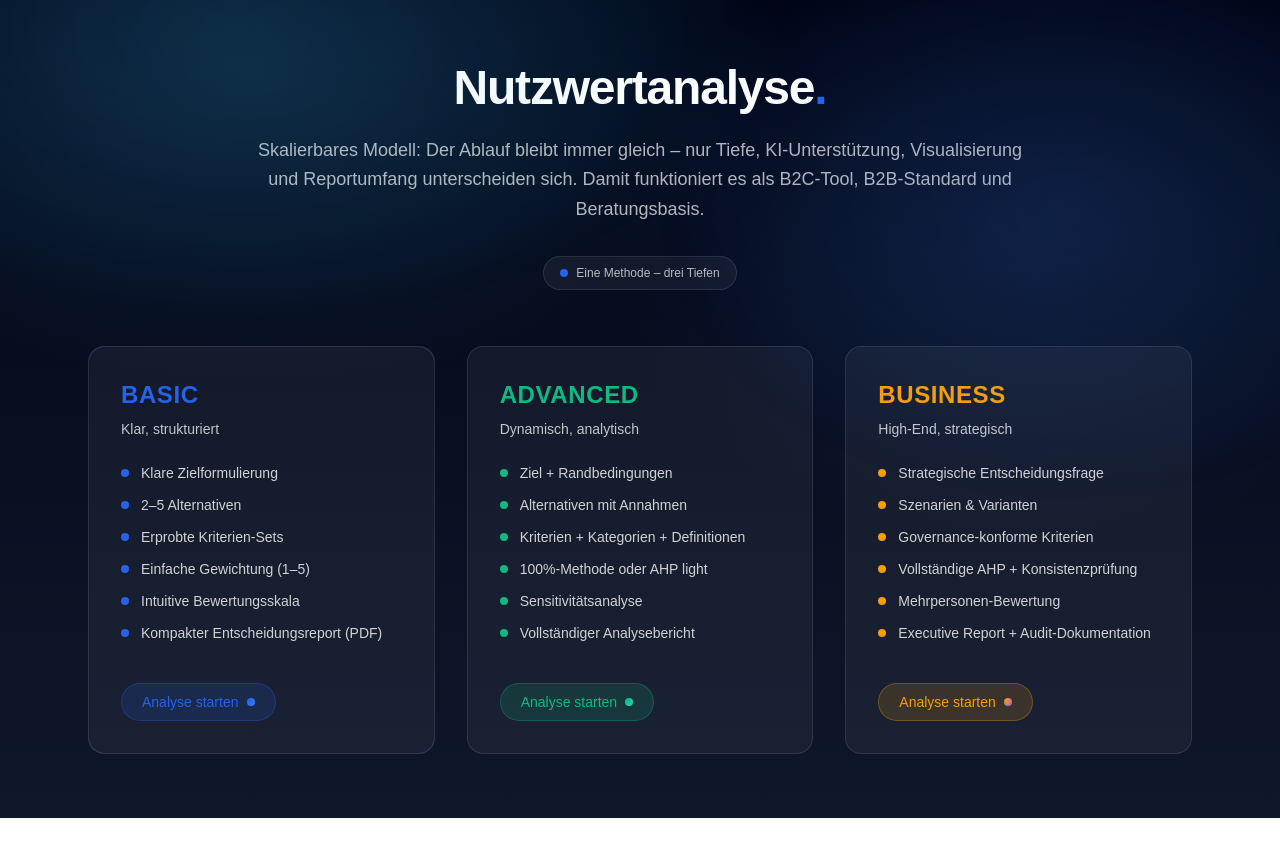
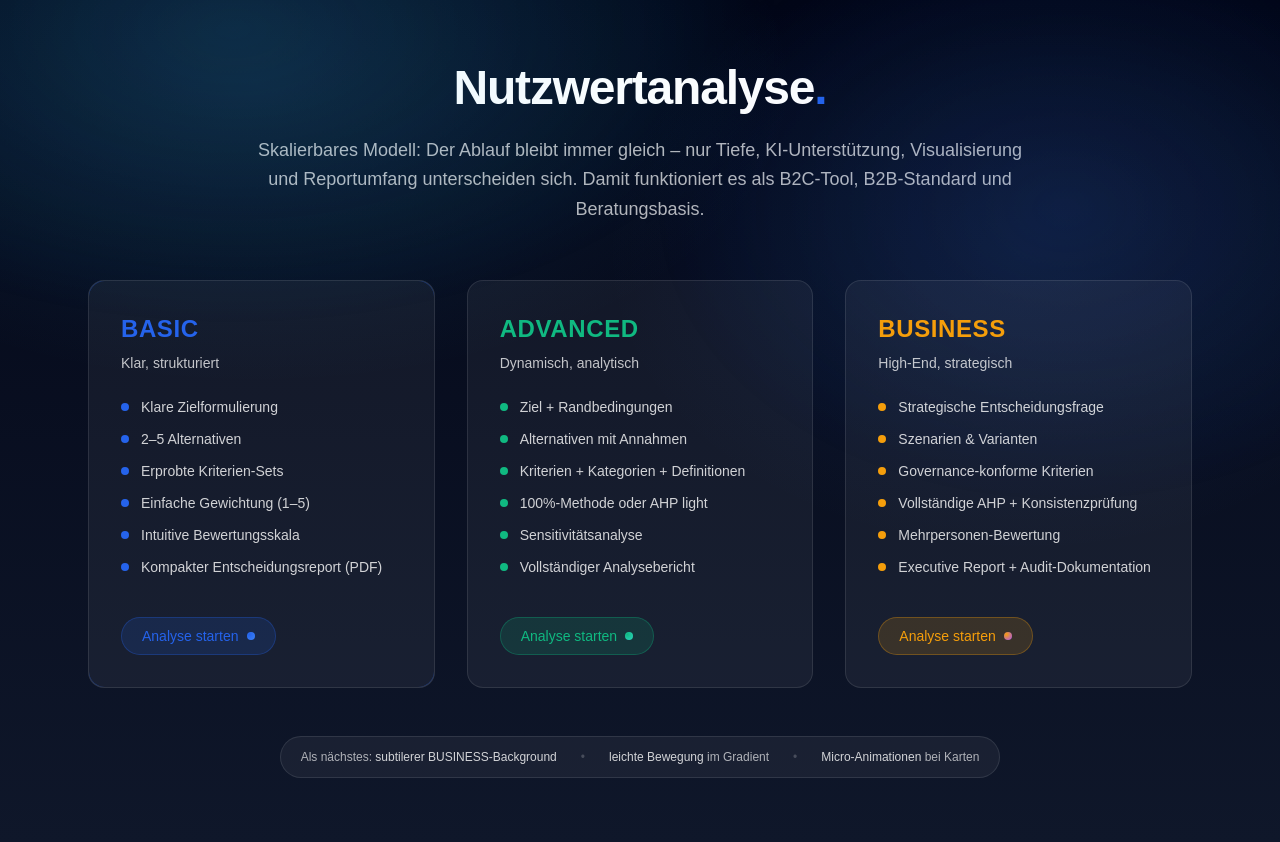
Before and after one commit to AccountGIT-bot/nutzwertanalyse, a Next.js app: page / in a window 1280 px wide. Before the commit the page ends 818 px from the top, so only its background shows below. Built offline with nearby package versions, Linux system fonts and the light colour scheme.

Commit message:
Remove hero badge and add next-steps hint

```diff
--- a/app/page.tsx
+++ b/app/page.tsx
@@ -91,14 +91,6 @@ export default function Home() {
           KI-Unterstützung, Visualisierung und Reportumfang unterscheiden sich.
           Damit funktioniert es als B2C-Tool, B2B-Standard und Beratungsbasis.
         </p>
-
-        <div className="mt-8 mx-auto inline-flex items-center gap-2 rounded-full border border-white/10 bg-white/5 px-4 py-2 text-xs text-white/70">
-          <span
-            className="h-2 w-2 rounded-full"
-            style={{ background: `rgb(var(--accent))` }}
-          />
-          Eine Methode – drei Tiefen
-        </div>
       </div>
 
       {/* Cards */}
@@ -114,7 +106,7 @@ export default function Home() {
               onMouseLeave={restore}
               className="group relative overflow-hidden rounded-2xl border border-white/10 bg-white/5 p-8 text-left transition duration-300 hover:bg-white/10"
             >
-              {/* Subtiler Card-Glow (nur optisch, nicht Theme-abhängig) */}
+              {/* Card-Glow (pro Karte, unabhängig vom globalen Theme) */}
               <div
                 className="absolute inset-0 opacity-0 transition duration-300 group-hover:opacity-100"
                 style={{
@@ -177,6 +169,23 @@ export default function Home() {
           );
         })}
       </div>
+
+      {/* Next steps (charmant, kurz, ohne Technik) */}
+      <div className="mt-12 text-center">
+        <div className="mx-auto inline-flex flex-wrap justify-center gap-x-6 gap-y-2 rounded-full border border-white/10 bg-white/5 px-5 py-3 text-xs text-white/65">
+          <span>
+            Als nächstes: <span className="text-white/80">subtilerer BUSINESS-Background</span>
+          </span>
+          <span className="hidden sm:inline text-white/20">•</span>
+          <span>
+            <span className="text-white/80">leichte Bewegung</span> im Gradient
+          </span>
+          <span className="hidden sm:inline text-white/20">•</span>
+          <span>
+            <span className="text-white/80">Micro-Animationen</span> bei Karten
+          </span>
+        </div>
+      </div>
     </main>
   );
 }
```
